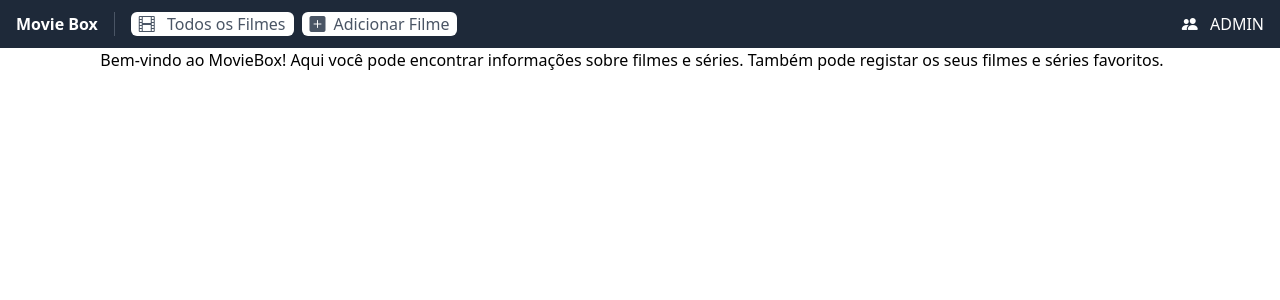
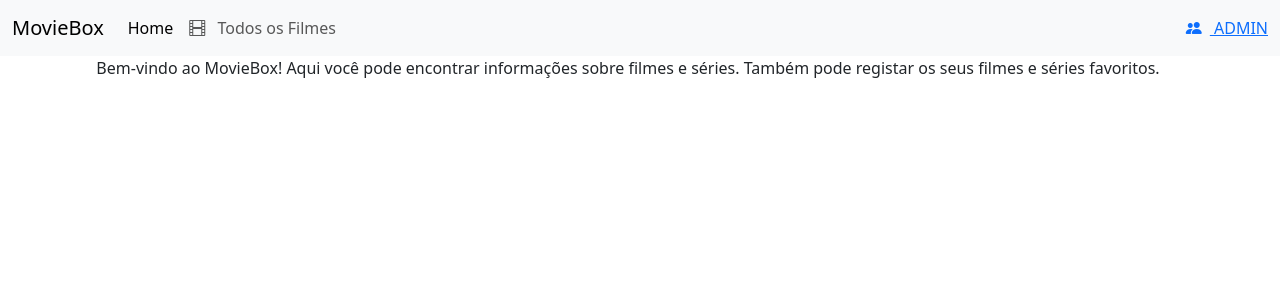
Before and after one commit to jlucasp25/letterboxd, a Django app: page / in a window 1280 px wide. Shown: the top 300 px of the page. Run offline with Django 4.2, Linux system fonts and the light colour scheme.

Commit message:
Update templates to use bootstrap

```diff
--- a/movies/templates/index.html
+++ b/movies/templates/index.html
@@ -5,13 +5,13 @@
     <meta charset="UTF-8">
     <meta name="viewport" content="width=device-width, initial-scale=1">
     <title>MovieBox</title>
-    <script src="https://unpkg.com/@tailwindcss/browser@4"></script>
+    <link href="https://cdn.jsdelivr.net/npm/bootstrap@5.3.3/dist/css/bootstrap.min.css" rel="stylesheet"
+          integrity="sha384-QWTKZyjpPEjISv5WaRU9OFeRpok6YctnYmDr5pNlyT2bRjXh0JMhjY6hW+ALEwIH" crossorigin="anonymous">
     <link rel="stylesheet" href="https://cdn.jsdelivr.net/npm/bootstrap-icons@1.11.3/font/bootstrap-icons.min.css">
 
 </head>
 <body>
 {% include 'navbar.html' %}
-
 <main>
     <p class="text-main text-center pe-4">
         Bem-vindo ao MovieBox!
@@ -19,5 +19,8 @@
         Também pode registar os seus filmes e séries favoritos.
     </p>
 </main>
+<script src="https://cdn.jsdelivr.net/npm/bootstrap@5.3.3/dist/js/bootstrap.bundle.min.js"
+        integrity="sha384-YvpcrYf0tY3lHB60NNkmXc5s9fDVZLESaAA55NDzOxhy9GkcIdslK1eN7N6jIeHz"
+        crossorigin="anonymous"></script>
 </body>
 </html>
--- a/movies/templates/movie_list.html
+++ b/movies/templates/movie_list.html
@@ -5,10 +5,10 @@
     <meta charset="UTF-8">
     <meta name="viewport" content="width=device-width, initial-scale=1">
     <title>MovieBox</title>
-    <script src="https://unpkg.com/@tailwindcss/browser@4"></script>
+   <link href="https://cdn.jsdelivr.net/npm/bootstrap@5.3.3/dist/css/bootstrap.min.css" rel="stylesheet"
+          integrity="sha384-QWTKZyjpPEjISv5WaRU9OFeRpok6YctnYmDr5pNlyT2bRjXh0JMhjY6hW+ALEwIH" crossorigin="anonymous">
     <link rel="stylesheet" href="https://cdn.jsdelivr.net/npm/bootstrap-icons@1.11.3/font/bootstrap-icons.min.css">
-    <link href="https://cdn.jsdelivr.net/npm/bootstrap@5.3.3/dist/css/bootstrap.min.css" rel="stylesheet"
-          integrity="sha384-QWTKZyjpPEjISv5WaRU9OFeRpok6YctnYmDr5pNlyT2bRjXh0JMhjY6hW+ALEwIH" crossorigin="anonymous">
+
 </head>
 <body>
 {% include 'navbar.html' %}
--- a/movies/templates/navbar.html
+++ b/movies/templates/navbar.html
@@ -1,16 +1,25 @@
-<nav class="static top-0 left-0 w-full py-3 px-4 bg-gray-800 text-white flex justify-between items-center">
-    <div class="flex items-center gap-2">
-        <a class="font-semibold pe-4 border-e border-gray-600">Movie Box</a>
-        <ul class="text-gray-600 flex items-center gap-2 ps-2">
-            <li class="bg-white rounded-md px-2"><a href="{% url 'movie-list' %}">
-                <i class="bi bi-film me-2"></i>
-                Todos os Filmes
-            </a></li>
-            <li class="bg-white rounded-md px-2"><a href="">
-                <i class="bi bi-plus-square-fill me-2"></i>Adicionar Filme</a></li>
-        </ul>
+<nav class="navbar navbar-expand-lg bg-body-tertiary">
+    <div class="container-fluid">
+        <a class="navbar-brand" href="#">MovieBox</a>
+        <button class="navbar-toggler" type="button" data-bs-toggle="collapse" data-bs-target="#navbarSupportedContent"
+                aria-controls="navbarSupportedContent" aria-expanded="false" aria-label="Toggle navigation">
+            <span class="navbar-toggler-icon"></span>
+        </button>
+        <div class="collapse navbar-collapse" id="navbarSupportedContent">
+            <ul class="navbar-nav me-auto mb-2 mb-lg-0">
+                <li class="nav-item">
+                    <a class="nav-link active" aria-current="page" href="/">Home</a>
+                </li>
+                <li class="nav-item">
+                    <a class="nav-link" href="{% url 'movie-list' %}">
+                        <i class="bi bi-film me-2"></i>
+                        Todos os Filmes
+                    </a>
+                </li>
+            </ul>
+            <a href="{% url 'admin:index' %}">
+                <i class="bi bi-people-fill me-2"></i>
+                ADMIN</a>
+        </div>
     </div>
-    <a href="{% url 'admin:index' %}">
-        <i class="bi bi-people-fill me-2"></i>
-        ADMIN</a>
 </nav>
```
